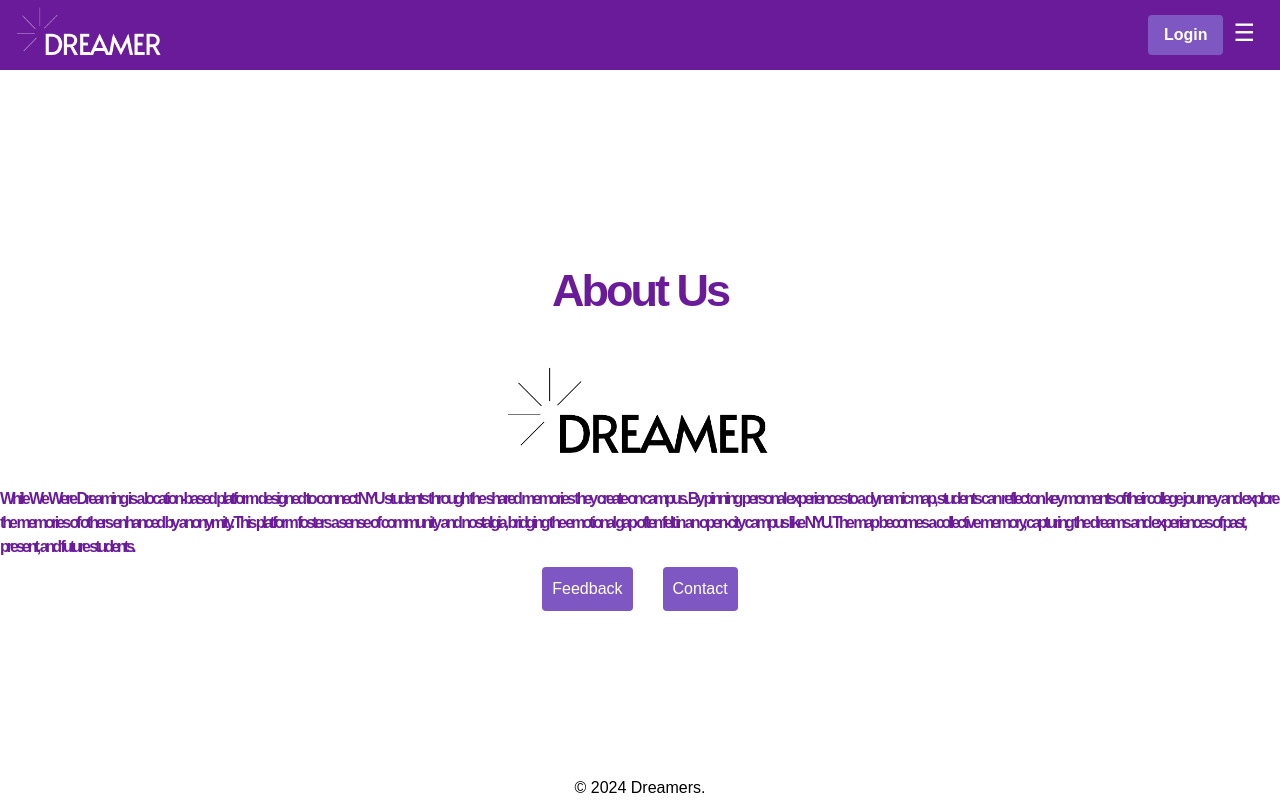
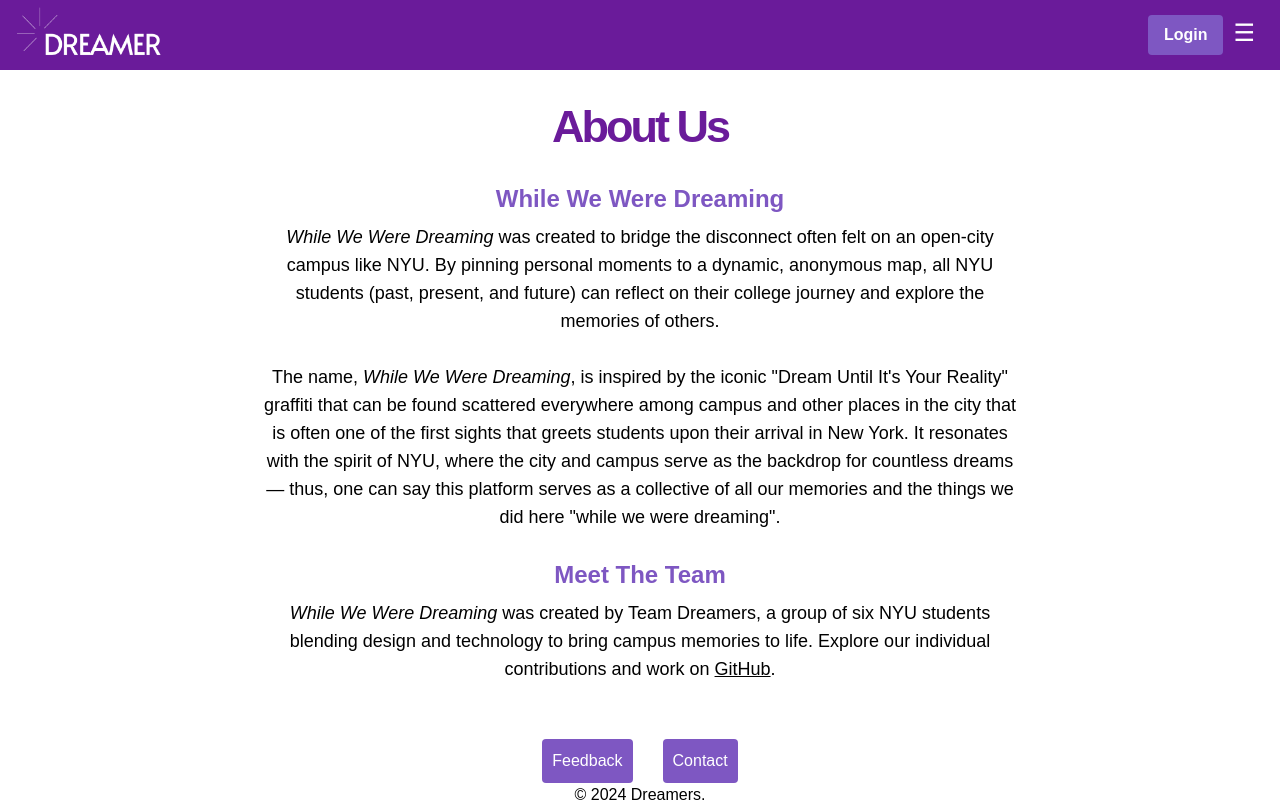
Before and after one commit to vishnukommuri326/Dreamers, a React (Create React App) app in the folder front-end/: page /about in a window 1280 px wide. Built offline with nearby package versions, Linux system fonts and the light colour scheme.

Commit message:
refactor: added new content to about page

```diff
--- a/front-end/src/pages/About.js
+++ b/front-end/src/pages/About.js
@@ -1,21 +1,38 @@
 import '../assets/styles/About.css';
+import '../assets/styles/App.css';
 import logo from '../assets/images/dreamer-1-Alternate.png';
 
 const About = props => {
-    return (
-      <div>
-        <h1>About Us</h1>
+  return (
+    <div>
+      <h1 className='font-bold'>About Us</h1>
 
-        <img src={logo} alt="Logo" className="Altlogo"/>
 
-        <h2> While We Were Dreaming is a location-based platform designed to connect NYU students through the shared memories they create on campus. By pinning personal experiences to a dynamic map, students can reflect on key moments of their college journey and explore the memories of others enhanced by anonymity. This platform fosters a sense of community and nostalgia, bridging the emotional gap often felt in an open-city campus like NYU. The map becomes a collective memory, capturing the dreams and experiences of past, present, and future students.</h2>
+      <div className='w-[90vw] md:w-[60vw] text-center md:text-lg'>
+        <h3 className='text-2xl mb-2 text-purpleMedium'>While We Were Dreaming</h3>
+        <p className=''><i>While We Were Dreaming</i> was created to bridge the disconnect often felt on an open-city campus like NYU.
+          By pinning personal moments to a dynamic, anonymous map, all NYU students (past, present, and future) can reflect on their college journey and
+          explore the memories of others.
+          <br></br><br></br>
+          The name, <i>While We Were Dreaming</i>, is inspired by the iconic
+          "Dream Until It's Your Reality" graffiti that can be found scattered everywhere among campus and other places in the city
+          that is often one of the first sights that greets students upon their arrival in New York. It resonates with the spirit of
+          NYU, where the city and campus serve as the backdrop for countless dreams — thus, one can say this platform serves as a collective
+            of all our memories and the things we did here "while we were dreaming".
+        </p>
+        <br></br>
+        <h3 className='text-2xl mb-2 text-purpleMedium'>Meet The Team</h3>
 
-        <div className= "aboutpg-buttoncontainer">
-          <button type="button" className="feedback-btn" onClick={() => window.location.href='/feedback'}>Feedback</button>
-          <button type="button" className="contact-btn" onClick={() => window.location.href='/contact'}>Contact</button>
-        </div>
+        <i>While We Were Dreaming</i> was created by Team Dreamers, a group of six NYU students blending design and technology to bring campus memories to life.
+        Explore our individual contributions and work on <a class="underline" href="https://github.com/agiledev-students-fall2024/4-final-project-while-we-were-dreaming">GitHub</a>.
       </div>
-    )
-  }
+      <br></br><br></br>
+      <div className="aboutpg-buttoncontainer">
+        <button type="button" className="feedback-btn" onClick={() => window.location.href = '/feedback'}>Feedback</button>
+        <button type="button" className="contact-btn" onClick={() => window.location.href = '/contact'}>Contact</button>
+      </div>
+    </div>
+  )
+}
 
 export default About;
```
